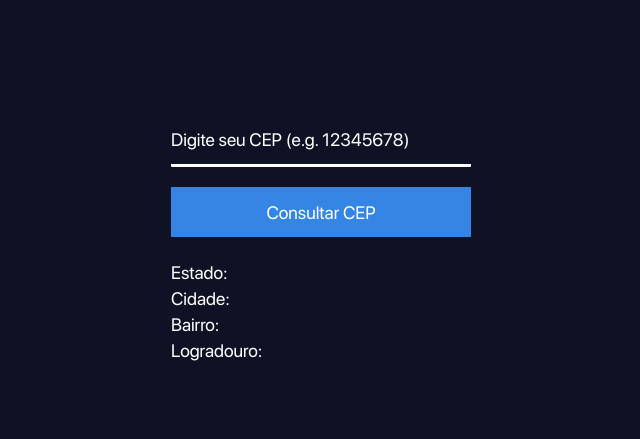
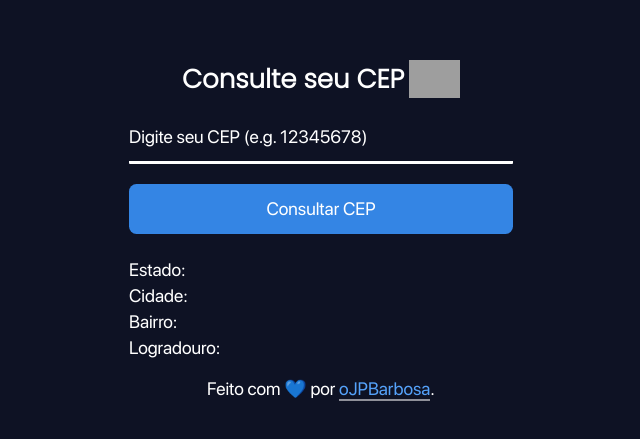
Before and after one commit to oJPBarbosa/cep, a Vue app: page / in a window 1280 px wide. Shown: the part 161-600 px from the top of the page, without its empty margins (319-959 px from the left). Built offline with nearby package versions, Linux system fonts and the light colour scheme; grey boxes are pictures that could not be loaded.

Commit message:
made a few tweaks and improvements

```diff
--- a/public/index.html
+++ b/public/index.html
@@ -11,6 +11,5 @@
       <strong>We're sorry but Consultor de CEP doesn't work properly without JavaScript enabled. Please enable it to continue.</strong>
     </noscript>
     <div id="app"></div>
-    <!-- built files will be auto injected -->
   </body>
 </html>
--- a/src/App.vue
+++ b/src/App.vue
@@ -1,5 +1,7 @@
 <template>
-  <Consultor />
+  <div id="app">
+    <Consultor />
+  </div>
 </template>
 
 <script>
@@ -43,7 +45,6 @@ body {
 
 #app {
   font-family: sf;
-  font-weight: 100;
 
   text-align: left;
 
--- a/src/components/Consultor.vue
+++ b/src/components/Consultor.vue
@@ -1,12 +1,37 @@
 <template>
-  <div id="container">
-    <input type="text" v-model="cep_value" placeholder="Digite seu CEP (e.g. 12345678)" maxlength="8" />
-    <input type="button" v-on:click="consultar" value="Consultar CEP" />
+  <div id="consultor">
+    <p id="header">
+      Consulte seu CEP
+      <img
+        src="https://img.icons8.com/emoji/50/000000/globe-with-meridians-emoji.png"
+      />
+    </p>
+    <input
+      type="text"
+      v-model="cep_value"
+      placeholder="Digite seu CEP (e.g. 12345678)"
+      maxlength="8"
+    />
+    <input
+      type="button"
+      id="consultar"
+      v-on:click="consultar"
+      value="Consultar CEP"
+    />
     <div id="data-container">
       <p>Estado: {{ state_value }}</p>
       <p>Cidade: {{ city_value }}</p>
       <p>Bairro: {{ neighborhood_value }}</p>
       <p>Logradouro: {{ street_value }}</p>
+    </div>
+    <input type="button" id="limpar" v-on:click="limpar" value="Limpar" />
+    <div id="footer">
+      <p>
+        Feito com 💙 por
+        <a href="https://github.com/oJPBarbosa" target="_blank" rel="noreferrer"
+          >oJPBarbosa</a
+        >.
+      </p>
     </div>
   </div>
 </template>
@@ -27,7 +52,8 @@ export default {
   },
   methods: {
     consultar() {
-      if (this.cep_value.length < 8) return alert("Insira um CEP válido!");
+      if (this.cep_value.length < 8)
+        return alert("Insira um CEP válido no Brasil!");
 
       cep(this.cep_value).then((res) => {
         const json = JSON.parse(JSON.stringify(res));
@@ -36,14 +62,30 @@ export default {
         this.neighborhood_value = json["neighborhood"];
         this.street_value = json["street"];
       });
-    }
+
+      document.getElementById("limpar").style.display = "block";
+    },
+    limpar() {
+      this.cep_value = "";
+      this.state_value = "";
+      this.city_value = "";
+      this.neighborhood_value = "";
+      this.street_value = "";
+
+      document.getElementById("limpar").style.display = "none";
+    },
   },
 };
+
 </script>
 
 <style scoped>
-#container {
+@import url("https://fonts.googleapis.com/css2?family=Poppins:wght@300&display=swap");
+
+#consultor {
   height: 100%;
+  width: 20vw;
+  min-width: 272px;
 
   display: flex;
   flex-direction: column;
@@ -52,14 +94,34 @@ export default {
   text-align: left;
 }
 
+#header {
+  width: 100%;
+
+  display: flex;
+  flex-direction: row;
+  justify-content: center;
+  align-items: center;
+
+  margin-bottom: 15px;
+
+  font-size: 26px;
+  font-weight: 600;
+  font-family: "Poppins", sans-serif;
+}
+
+img {
+  height: 38px;
+  margin-left: 5px;
+}
+
 input {
   border: none;
   outline: none;
 }
 
-input[type=text] {
+input[type="text"] {
   height: 50px;
-  width: 300px;
+  width: 100%;
 
   color: #ffffff;
   background: #0e1224;
@@ -68,6 +130,7 @@ input[type=text] {
   border-radius: 1px;
 
   font-size: 18px;
+  font-style: sf;
 }
 
 ::placeholder {
@@ -77,13 +140,11 @@ input[type=text] {
   font-size: 18px;
 }
 
-input[type=button] {
+input[type="button"] {
   height: 50px;
   width: 100%;
 
   color: #ffffff;
-  background: #3485e4;
-
   cursor: pointer;
 
   font-family: sf;
@@ -91,19 +152,28 @@ input[type=button] {
 
   margin-top: 20px;
 
-  transition: background 0.3s ease-in-out;
+  border-radius: 7.5px;
+
+  transition: background 0.15s ease-in-out;
 }
 
-input[type=button]:hover {
-  color: #e2e2e2;
+input[type="button"]:hover {
+  color: #dad8d8;
+
+  transition: background 0.1s ease-in-out;
+}
+
+#consultar {
+  background: #3485e4;
+}
+
+#consultar:hover {
   background: #2965af;
-
-  transition: background 0.2s ease-in-out;
 }
 
 #data-container {
+  height: 100%;
   width: 100%;
-  height: 100%;
 
   font-size: 18px;
 
@@ -112,7 +182,71 @@ input[type=button]:hover {
   margin-top: 20px;
 }
 
-p {
+#data-container p {
   margin-top: 5px;
 }
+
+#limpar {
+  display: none;
+
+  margin-top: 25px;
+
+  background: #db3030;
+}
+
+#limpar:hover {
+  background: #a82020;
+}
+
+#footer {
+  height: 100%;
+
+  font-size: 18px;
+
+  text-align: center;
+
+  margin: 2.5vh;
+}
+
+#footer a {
+  color: #55a2fa;
+
+  text-decoration: none;
+
+  border-bottom: 2px solid #fff8;
+
+  transition: color 0.15s ease-out, border 0.15s ease-out;
+}
+
+#footer a:hover {
+  color: #3683da;
+
+  border-bottom-color: #3683da;
+
+  transition: color 0.15s ease-in, border 0.15s ease-in;
+}
+
+@media screen and (max-width: 1350px) {
+  #consultor {
+    width: 30vw;
+  }
+}
+
+@media screen and (max-width: 900px) {
+  #consultor {
+    width: 50vw;
+  }
+}
+
+@media screen and (max-width: 550px) {
+  #consultor {
+    width: 75vw;
+  }
+}
+
+@media screen and (max-width: 355px) {
+  #consultor {
+    width: 85vw;
+  }
+}
 </style>
```
Also changed, not shown: 1 other file (tests, documents, lock files or other folders).
